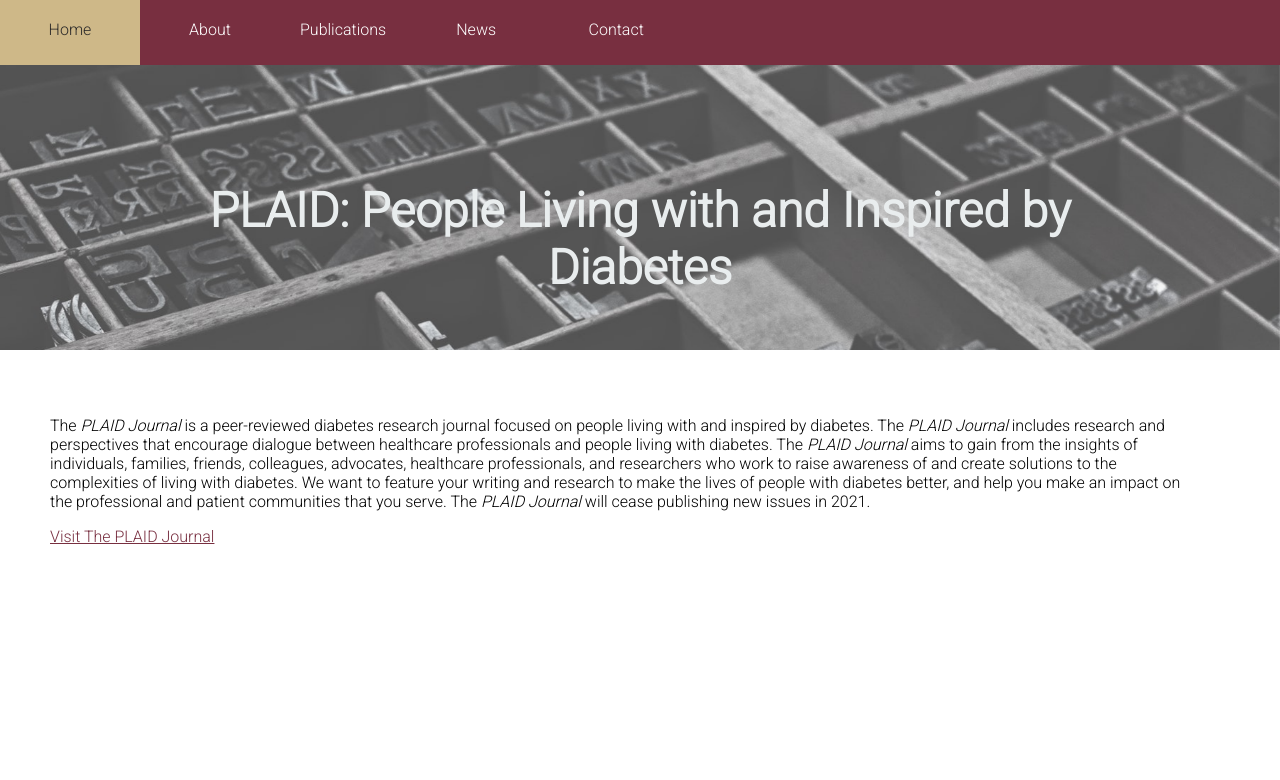
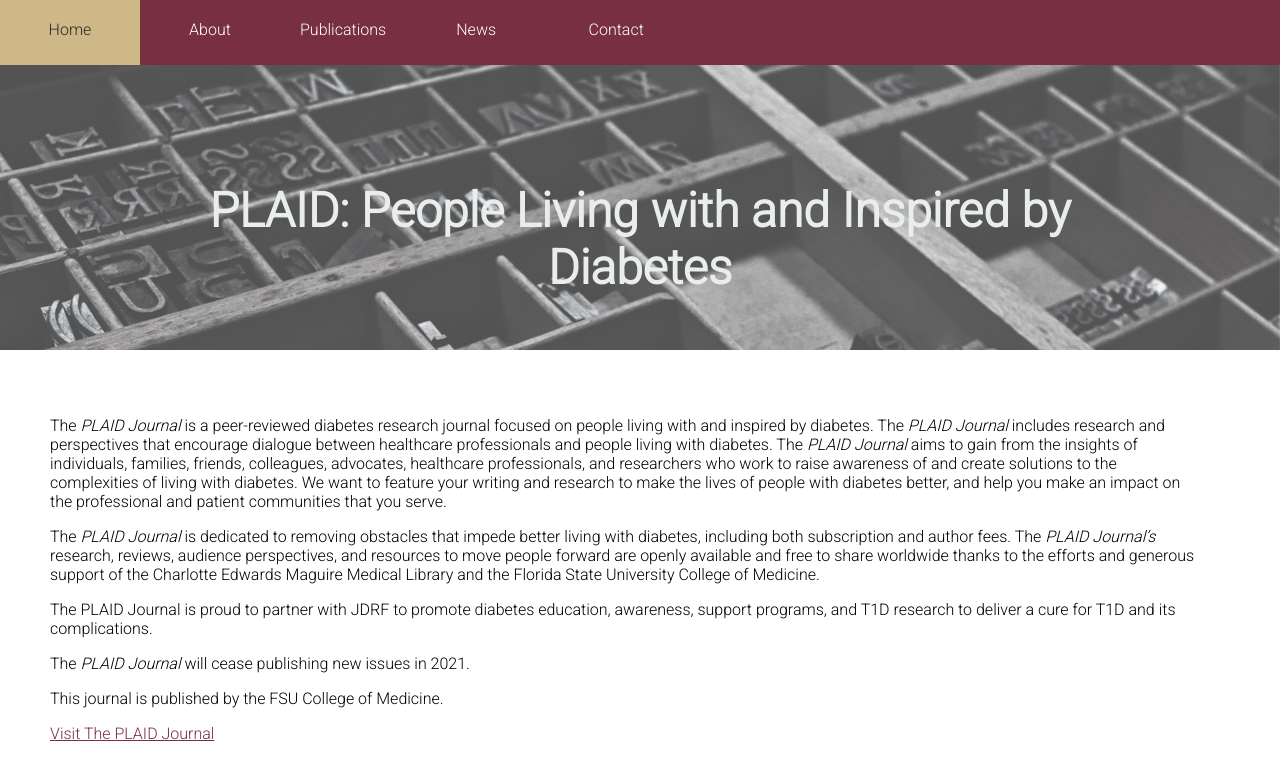
Before and after one commit to fsulibpub/fsulibpub.github.io, a Jekyll site: the page built from _journals/plaid.md, in a window 1280 px wide. Shown: the top 780 px of the page. Built offline with Jekyll 4.4.1, drawn with Linux system fonts in a browser that asks for light colours.

Commit message:
Update plaid.md

```diff
--- a/_journals/plaid.md
+++ b/_journals/plaid.md
@@ -6,6 +6,14 @@ permalink: /journals/plaid/
 image: journals/journalPLAID.png
 ---
 
-The *PLAID Journal* is a peer-reviewed diabetes research journal focused on people living with and inspired by diabetes. The *PLAID Journal* includes research and perspectives that encourage dialogue between healthcare professionals and people living with diabetes. The *PLAID Journal* aims to gain from the insights of individuals, families, friends, colleagues, advocates, healthcare professionals, and researchers who work to raise awareness of and create solutions to the complexities of living with diabetes. We want to feature your writing and research to make the lives of people with diabetes better, and help you make an impact on the professional and patient communities that you serve. The *PLAID Journal* will cease publishing new issues in 2021.
+The *PLAID Journal* is a peer-reviewed diabetes research journal focused on people living with and inspired by diabetes. The *PLAID Journal* includes research and perspectives that encourage dialogue between healthcare professionals and people living with diabetes. The *PLAID Journal* aims to gain from the insights of individuals, families, friends, colleagues, advocates, healthcare professionals, and researchers who work to raise awareness of and create solutions to the complexities of living with diabetes. We want to feature your writing and research to make the lives of people with diabetes better, and help you make an impact on the professional and patient communities that you serve.
+
+The *PLAID Journal* is dedicated to removing obstacles that impede better living with diabetes, including both subscription and author fees. The *PLAID Journal's* research, reviews, audience perspectives, and resources to move people forward are openly available and free to share worldwide thanks to the efforts and generous support of the Charlotte Edwards Maguire Medical Library and the Florida State University College of Medicine.
+
+The PLAID Journal is proud to partner with JDRF to promote diabetes education, awareness, support programs, and T1D research to deliver a cure for T1D and its complications.
+
+The *PLAID Journal* will cease publishing new issues in 2021.
+
+This journal is published by the FSU College of Medicine.
 
 [Visit The PLAID Journal](https://theplaidjournal.com/index.php/CoM "PLAID Homepage")
```
